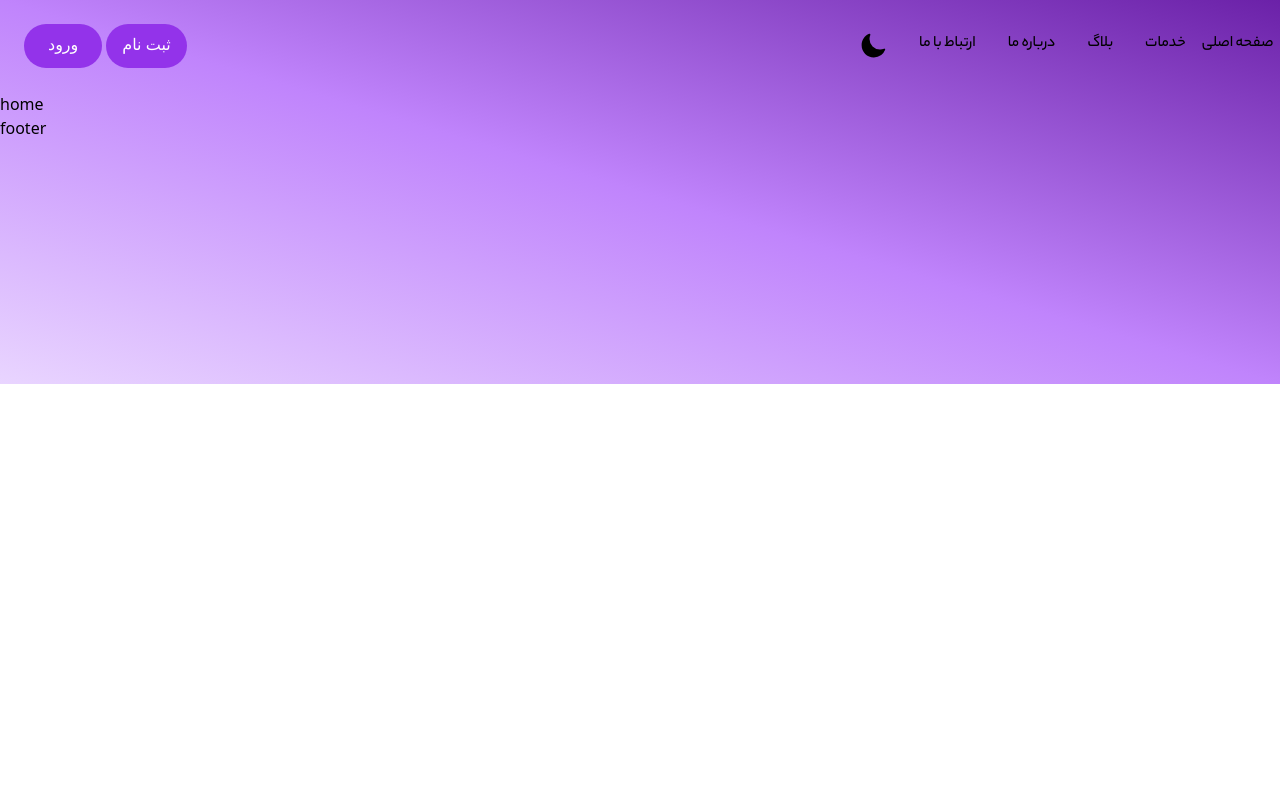
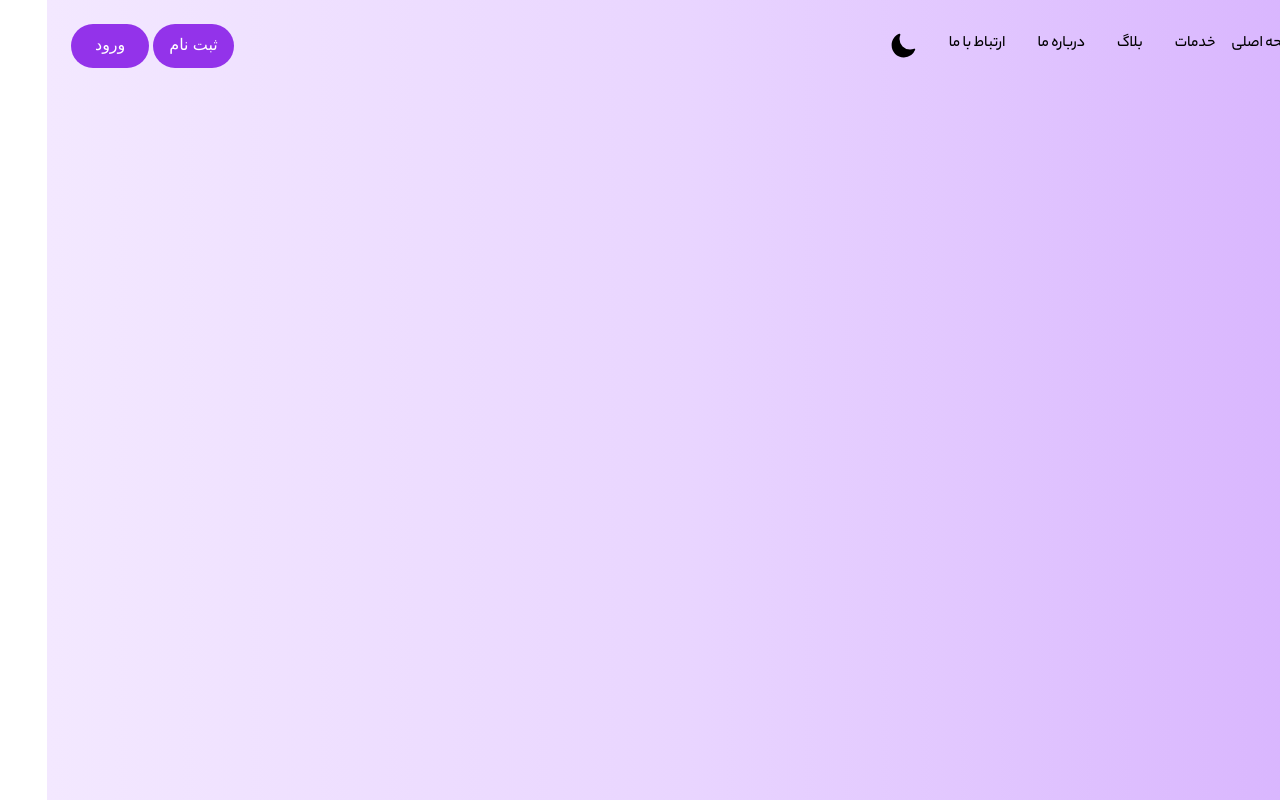
Before and after one commit to Radmehrr/simcart-shop-nextjs, a Next.js app: page / in a window 1280 px wide. Built offline with nearby package versions, Linux system fonts and the light colour scheme.

Commit message:
fixed: navbar responsive

```diff
--- a/components/layout/layout.tsx
+++ b/components/layout/layout.tsx
@@ -3,7 +3,7 @@ import { Navbar } from "./navbar";
 
 const Layout = ({ children }: any) => {
   return (
-    <div className="bg-gradient-to-tr from-purple-200 via-purple-400 to-purple-800 dark:bg-gradient-to-bl dark:from-gray-700 dark:via-gray-900 dark:to-black h-96">
+    <div className="bg-gradient-to-l from-purple-300 via-purple-200 to-purple-100 dark:bg-gradient-to-r dark:from-gray-700 dark:via-gray-900 dark:to-black min-h-screen">
       <section>
         <Navbar />
       </section>
--- a/components/layout/navbar.tsx
+++ b/components/layout/navbar.tsx
@@ -5,15 +5,10 @@ export function Navbar() {
   const [openMenu, setOpenMenu] = useState(false);
 
   return (
-    <nav className="relative mx-auto p-6 rtl">
+    <nav className="relative mx-auto p-6">
       <div className="flex items-center justify-between">
-        {/* logo */}
-        <div className="pt-2">
-          <img />
-        </div>
-
         <div className="hidden md:flex space-x-8 bakhMedium">
-          <a href="#" className="hover:text-purple-800 md:ml-4 md:mr-[-550px]">
+          <a href="#" className="hover:text-purple-800 md:ml-4">
             صفحه اصلی
           </a>
 
@@ -50,6 +45,12 @@ export function Navbar() {
             ورود
           </a>
         </div>
+
+        {/* logo */}
+        {/* <div className="pt-2">
+          <img />
+        </div> */}
+
         <button
           id="menu-btn"
           type="button"
--- a/styles/globals.css
+++ b/styles/globals.css
@@ -10,9 +10,11 @@
   box-sizing: border-box;
 }
 
-.rtl {
+html,
+body {
   direction: rtl;
 }
+
 .bakhMedium {
   font-family: bakhMedium;
 }
```
